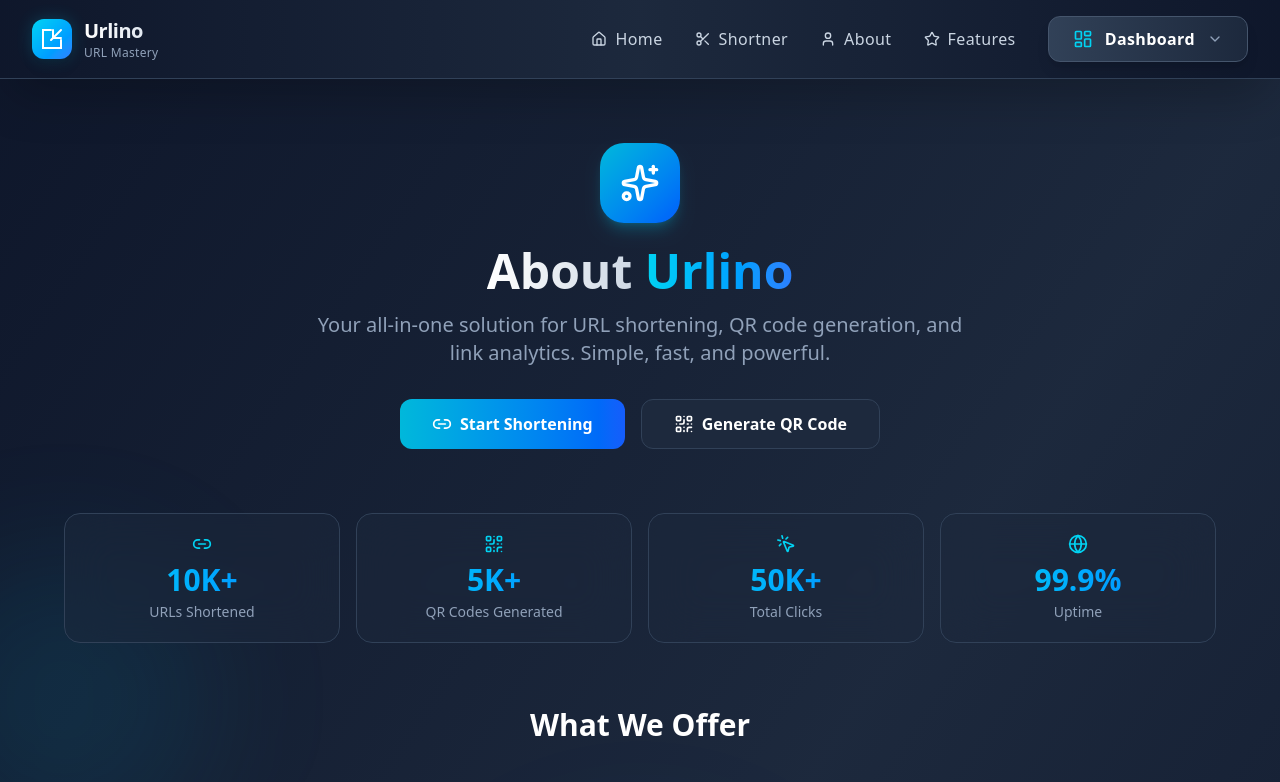
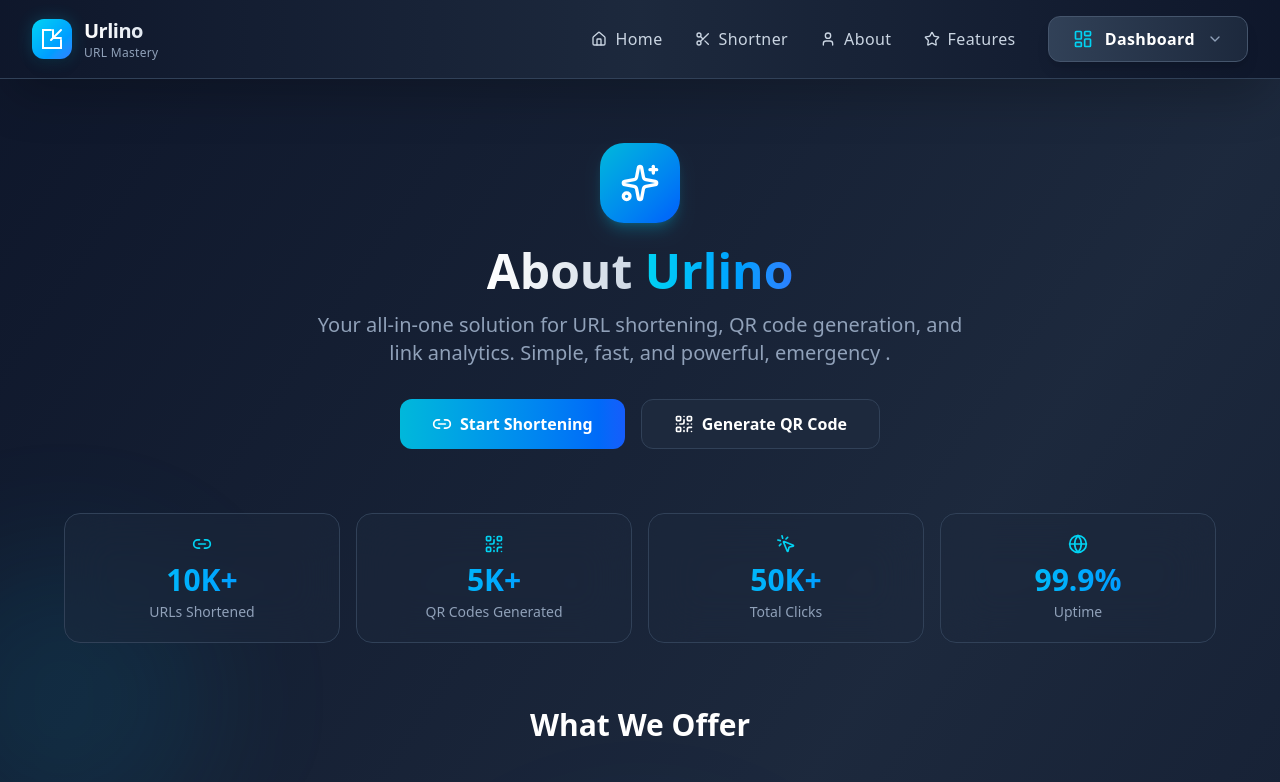
Before and after one commit to ashahadk76-cmd/URL-SHORTNER, a Next.js app: page /about in a window 1280 px wide. Shown: the top 782 px of the page. Built offline with nearby package versions, Linux system fonts and the light colour scheme.

Commit message:
third commit

```diff
--- a/src/app/about/page.js
+++ b/src/app/about/page.js
@@ -90,7 +90,7 @@ const Page = () => {
             </h1>
 
             <p className="text-slate-400 text-lg md:text-xl max-w-2xl mx-auto mb-8">
-              Your all-in-one solution for URL shortening, QR code generation, and link analytics. Simple, fast, and powerful.
+              Your all-in-one solution for URL shortening, QR code generation, and link analytics. Simple, fast, and powerful, emergency .
             </p>
 
             {/* CTA Buttons */}
```
